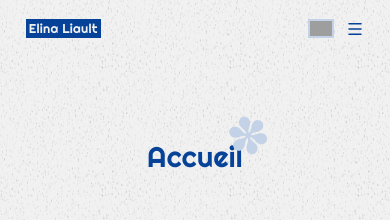
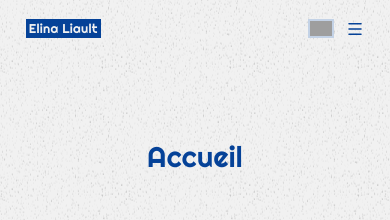
Before and after one commit to elinaliault-maker/portfolio, a React (Vite) app: page /#/fr/ in a window 390 px wide. Shown: the top 220 px of the page. Built offline with nearby package versions, Linux system fonts and the light colour scheme; grey boxes are pictures that could not be loaded; a web font is replaced by a local one.

Commit message:
Fix Star in titles hidden when in mobile

```diff
--- a/src/pages/Home.jsx
+++ b/src/pages/Home.jsx
@@ -94,7 +94,8 @@ export default function Home() {
           <span
               className="text-[4rem] text-(--marine-clair)
               absolute -top-11 -right-8.5
-              rotate-[-16deg]"
+              rotate-[-16deg]
+              hidden sm:inline"
               aria-hidden="true"
           >
               ✽
--- a/src/pages/Projets.jsx
+++ b/src/pages/Projets.jsx
@@ -60,7 +60,8 @@ export default function Projects() {
                     <span
                         className="text-[4rem] text-(--marine-clair)
                         absolute -top-6.5 -right-8.5
-                        rotate-[-16deg]"
+                        rotate-[-16deg]
+                        hidden sm:inline"
                         aria-hidden="true"
                     >
                         ✽
```
